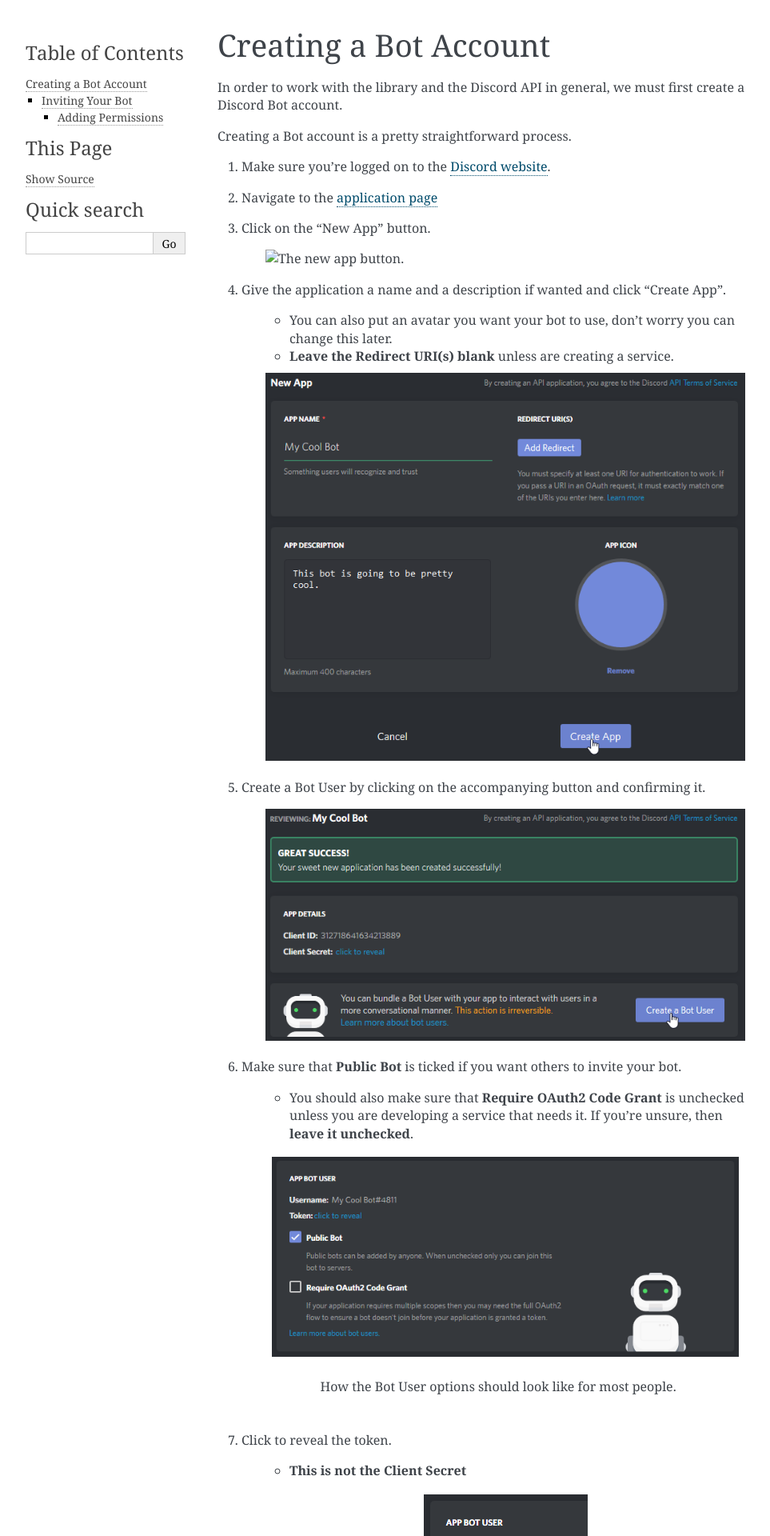
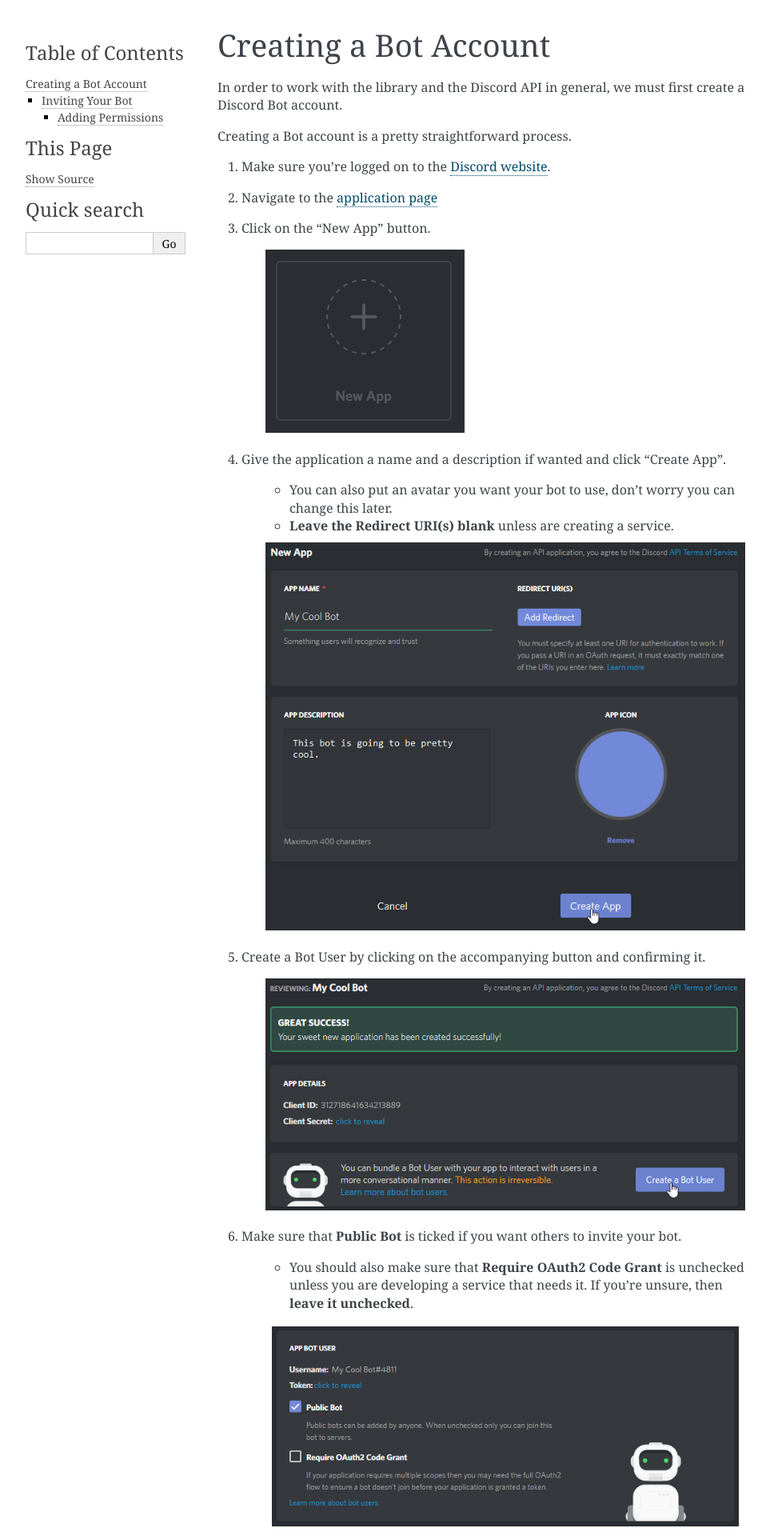
Before and after one commit to spartacus0816/dsbot, a Sphinx documentation site: the page built from docs/discord.rst, in a window 1280 px wide. Shown: the top 1920 px of the page at 80% size, without its empty margins (148-1111 px from the left). Built offline with Sphinx 7.4.7, drawn with Linux system fonts in a browser that asks for light colours.

Commit message:
Rename image file to lower case png.
Apparently Windows likes to make it PNG and not png which is quite
odd really.

```diff
--- a/docs/discord.rst
+++ b/docs/discord.rst
@@ -11,7 +11,7 @@
 2. Navigate to the `application page <https://discordapp.com/developers/applications/me>`_
 3. Click on the "New App" button.
 
-    .. image:: /images/discord_new_app_button.png
+    .. image:: /images/discord_create_new_app_button.png
         :alt: The new app button.
 
 4. Give the application a name and a description if wanted and click "Create App".
```
Also changed, not shown: docs/images/discord_create_new_app_button.png (renamed from docs/images/discord_new_app_button.PNG).
